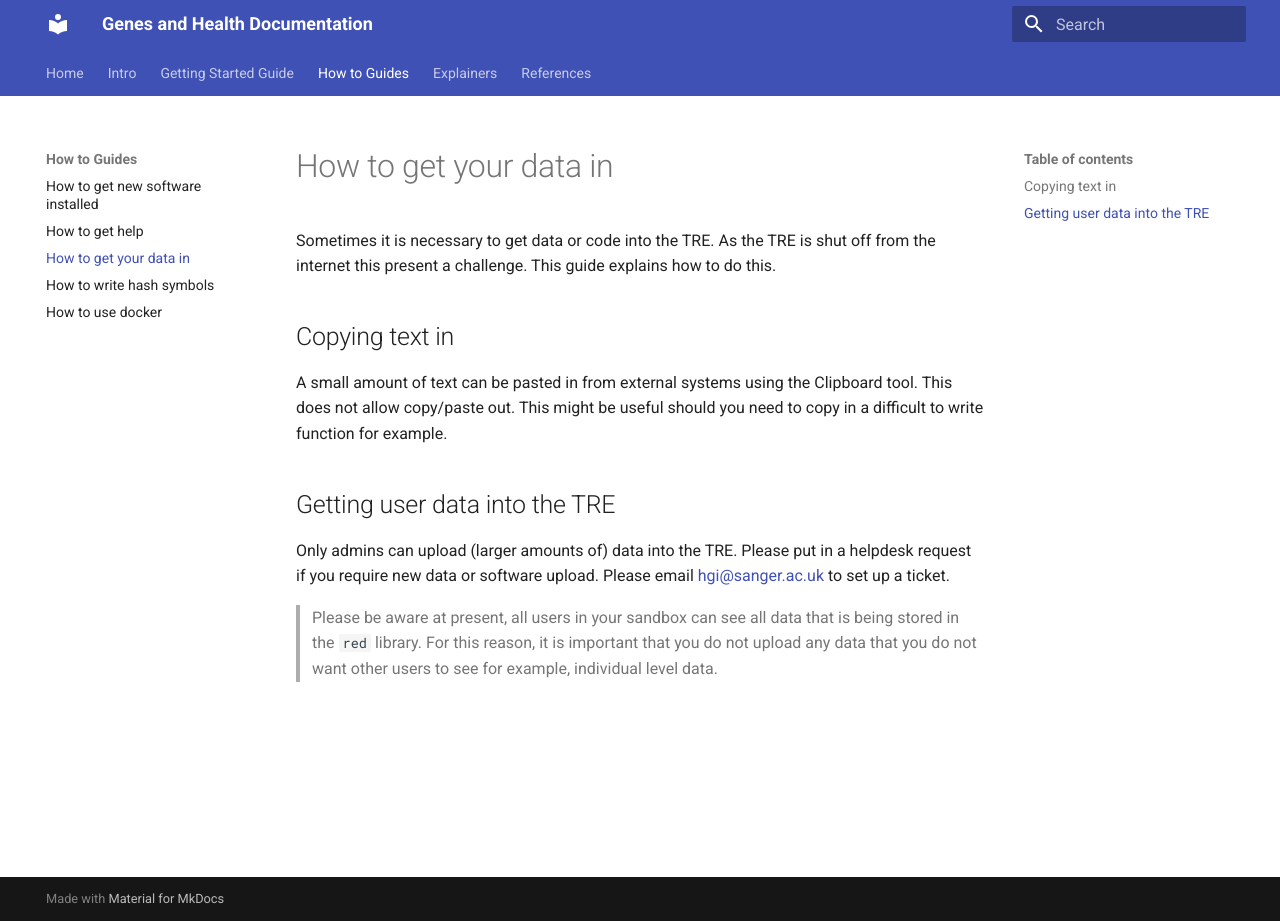
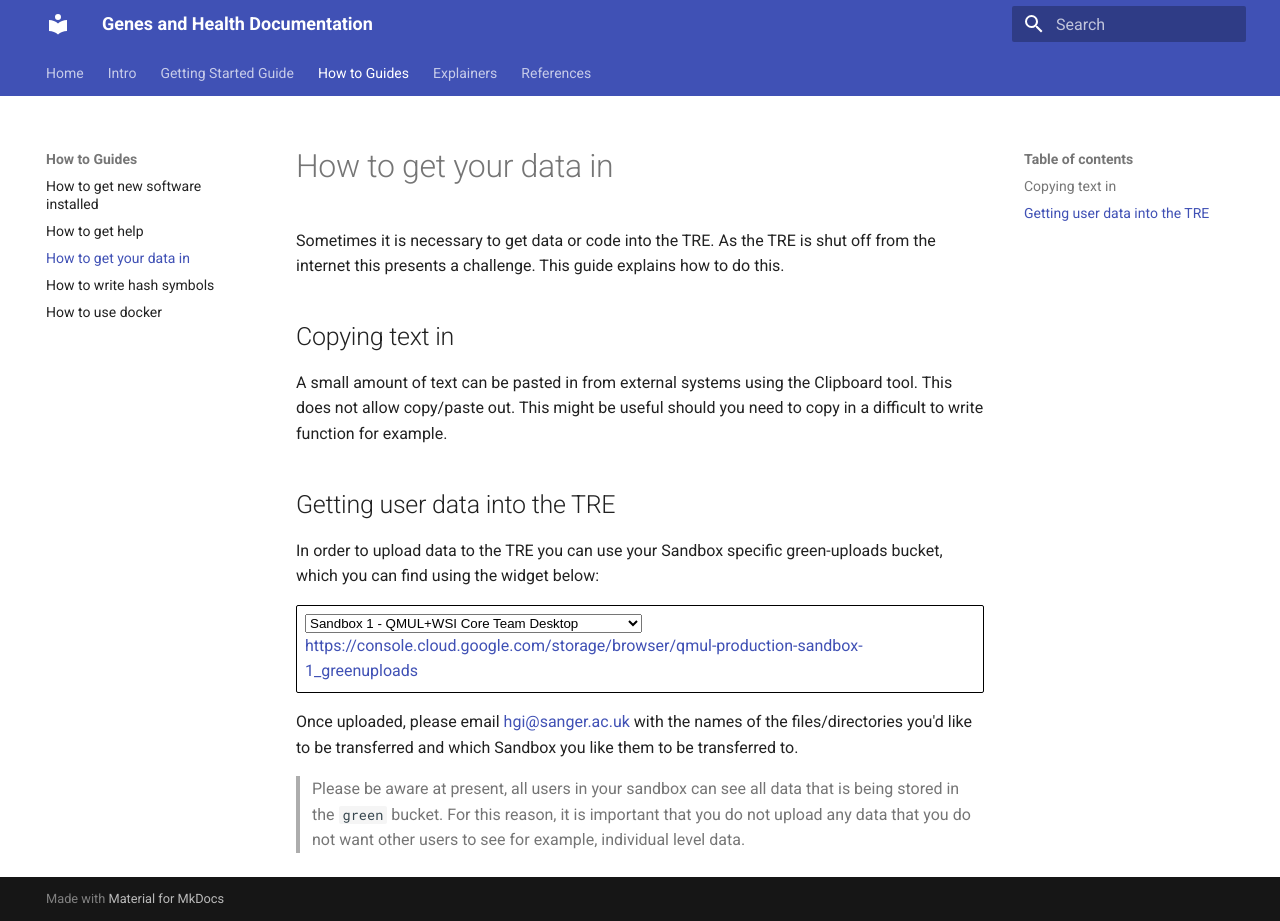
Before and after one commit to genes-and-health/documentation, an MkDocs documentation site: the page built from docs/how_to_guides/get_data_in.md, in a window 1280 px wide and 921 px high. Built offline with MkDocs 1.6.1 and Material for MkDocs 9.7.7, drawn with Linux system fonts in a browser that asks for light colours.

Commit message:
Add instructions to upload data to greenuploads bucket.

```diff
--- a/docs/how_to_guides/get_data_in.md
+++ b/docs/how_to_guides/get_data_in.md
@@ -1,13 +1,16 @@
 Sometimes it is necessary to get data or code into the TRE. As the
-TRE is shut off from the internet this present a challenge. This guide
+TRE is shut off from the internet this presents a challenge. This guide
 explains how to do this.
 
 ## Copying text in
-A small amount of text can be pasted in from external systems using the Clipboard tool. This does not allow copy/paste out. This might be useful
-should you need to copy in a difficult to write function for example.
+A small amount of text can be pasted in from external systems using the Clipboard tool. This does not allow copy/paste out. This might be useful should you need to copy in a difficult to write function for example.
 
 ## Getting user data into the TRE
-Only admins can upload (larger amounts of) data into the TRE. Please put in a helpdesk request if you require new data or software upload. Please email [hgi@sanger.ac.uk](mailto:hgi@sanger.ac.uk) to set up a ticket.
+In order to upload data to the TRE you can use your Sandbox specific green-uploads bucket, which you can find using the widget below:
+
+<div style="padding:0.5em;border:1px solid #000;border-radius:.1rem"><select style="display: block" onchange="this.nextElementSibling.setAttribute('href', this.nextElementSibling.innerText='https://console.cloud.google.com/storage/browser/qmul-production-sandbox-'+this.value+'_greenuploads')"><option value="1">Sandbox 1 - QMUL+WSI Core Team Desktop</option><option value="2">Sandbox 2 - External Academic Desktop</option><option value="3">Sandbox 3 - GSK Desktop</option><option value="4">Sandbox 4 - BMS Desktop</option><option value="5">Sandbox 5 - MSD Desktop</option><option value="6">Sandbox 6 - Takeda Desktop</option><option value="7">Sandbox 7 - Pfizer Desktop</option><option value="8">Sandbox 8 - S00050_FFAIR-PRS Desktop</option><option value="9">Sandbox 9 - Maze Therapeutics Desktop</option><option value="10">Sandbox 10 - Novo Nordisk Desktop</option><option value="11">Sandbox 11 - University of Exeter</option><option value="12">Sandbox 12 - Genomics PLC</option><option value="13">Sandbox 13 - AstraZeneca</option><option value="14">Sandbox 14 - External Academic, Consortium access</option><option value="15">Sandbox 15 - 5 Prime Sciences</option><option value="16">Sandbox 16 - Sandbox 16</option><option value="17">Sandbox 17 - Academic, NHS Digital access</option></select><a href="https://console.cloud.google.com/storage/browser/qmul-production-sandbox-1_greenuploads">https://console.cloud.google.com/storage/browser/qmul-production-sandbox-1_greenuploads</a></div>
+
+Once uploaded, please email [hgi@sanger.ac.uk](mailto:hgi@sanger.ac.uk) with the names of the files/directories you'd like to be transferred and which Sandbox you like them to be transferred to.
 
 > Please be aware at present, all users in your sandbox can see all data
-that is being stored in the `red` library. For this reason, it is important that you do not upload any data that you do not want other users to see for example,  individual level data.
+that is being stored in the `green` bucket. For this reason, it is important that you do not upload any data that you do not want other users to see for example, individual level data.
```
Also changed, not shown: docs/getting_started/data_out.md (+4 -2 lines).
